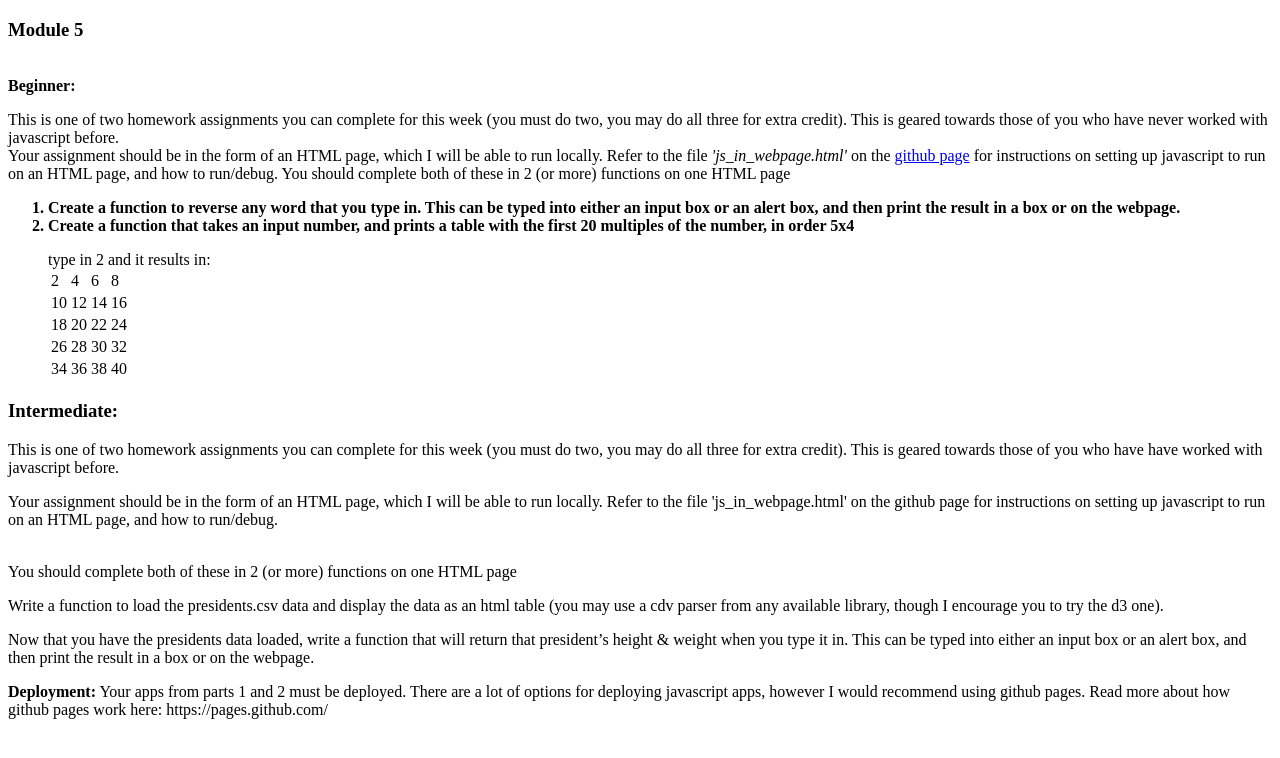
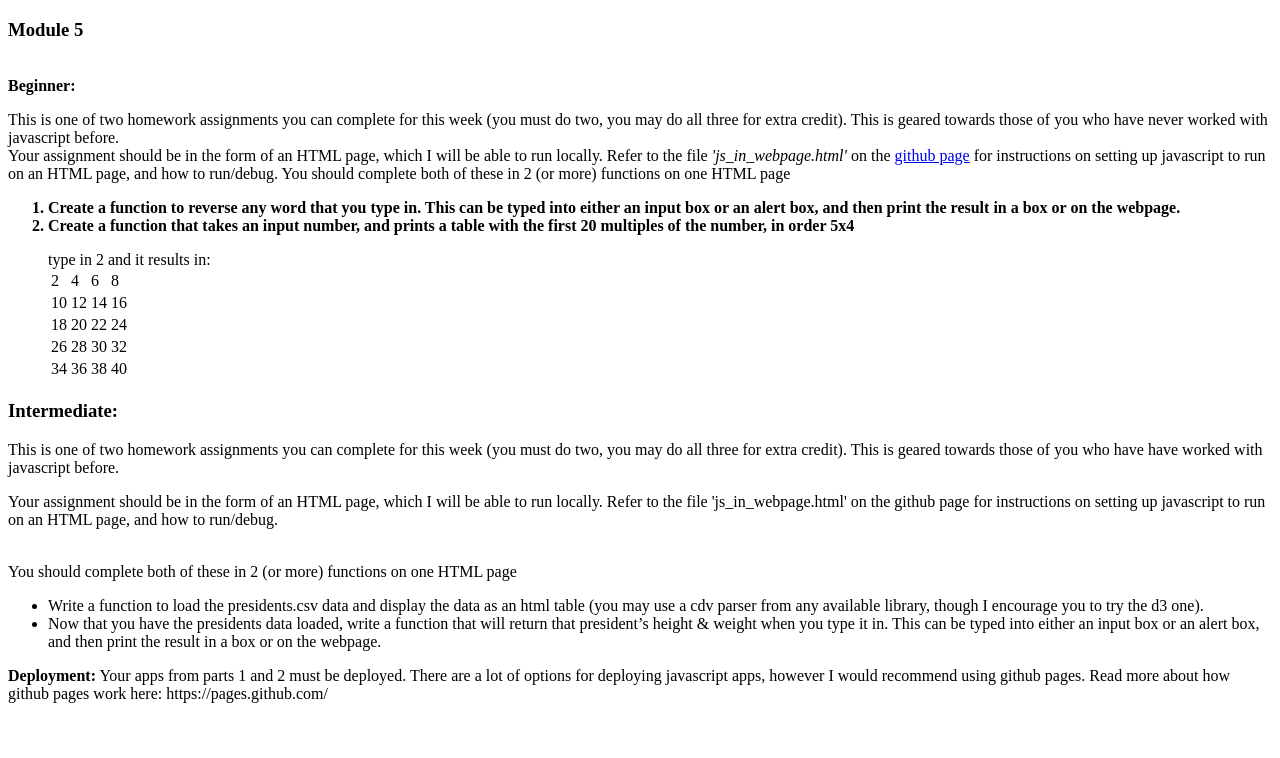
Before and after one commit to GitableGabe/dev, a Jekyll site: the page index.html, which Jekyll copies as it is, in a window 1280 px wide. Shown: the top 758 px of the page. Built offline with Jekyll 4.4.1, drawn with Linux system fonts in a browser that asks for light colours.

Commit message:
bullet points

```diff
--- a/index.html
+++ b/index.html
@@ -69,15 +69,17 @@
     <br />
     You should complete both of these in 2 (or more) functions on one HTML page
     <br />
-    <p>
+    <ul style="list-style-type:disc">
+        <li>
             Write a function to load the presidents.csv data and display the data as an html table (you
             may use a cdv parser from any available library, though I encourage you to try the d3 one).
-    </p>
-    <p>
+        </li>
+        <li>
             Now that you have the presidents data loaded, write a function that will return that
             president’s height & weight when you type it in. This can be typed into either an input box or
             an alert box, and then print the result in a box or on the webpage.
-    </p>
+        </li>
+     </ul>
         <p>
             <b>Deployment:</b> Your apps from parts 1 and 2 must be deployed. There are a lot of options for
             deploying javascript apps, however I would recommend using github pages. Read more
```
Lines whose indentation alone changed are shown as unchanged.
